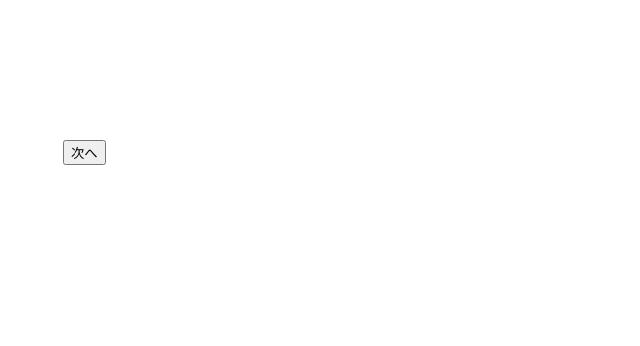
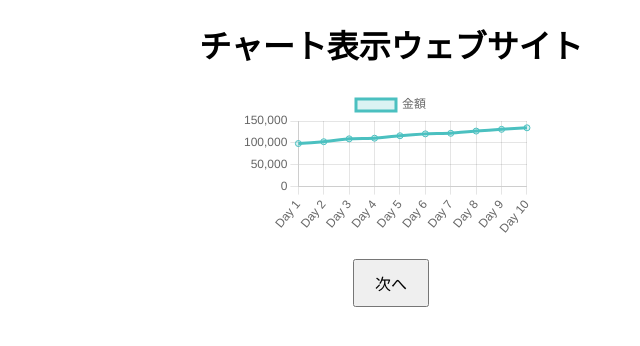
Before and after one commit to yossiyoo/tousi, a plain HTML site: page index.html in a window 1280 px wide. Both pictures are taken after a click on the button "次へ". Shown: the whole page, without its empty margins (249-889 px from the left). Drawn offline with nearby package versions, Linux system fonts and the light colour scheme.

Commit message:
Update index.html

```diff
--- a/index.html
+++ b/index.html
@@ -4,14 +4,88 @@
     <meta charset="UTF-8">
     <meta name="viewport" content="width=device-width, initial-scale=1.0">
     <title>チャート表示ウェブサイト</title>
-    <link rel="stylesheet" href="styles.css">
     <script src="https://cdn.jsdelivr.net/npm/chart.js"></script>
+    <style>
+        body {
+            font-family: Arial, sans-serif;
+            text-align: center;
+            margin: 20px;
+        }
+        canvas {
+            max-width: 600px;
+            margin: auto;
+        }
+        button {
+            margin-top: 20px;
+            padding: 10px 20px;
+            font-size: 16px;
+        }
+    </style>
 </head>
 <body>
-    <div class="container">
-        <canvas id="myChart"></canvas>
-        <button id="nextBtn">次へ</button>
-    </div>
-    <script src="script.js"></script>
+    <h1>チャート表示ウェブサイト</h1>
+    <canvas id="myChart"></canvas>
+    <button id="nextButton">次へ</button>
+
+    <script>
+        let chart;
+        let step = 0;
+
+        const nextButton = document.getElementById('nextButton');
+        nextButton.addEventListener('click', handleNext);
+
+        function handleNext() {
+            if (step === 0) {
+                displayChart(100000, 135000);
+                alert('35000円が出金されました');
+                step++;
+            } else if (step === 1) {
+                displayChart(1000000, 2430000);
+                step++;
+            } else {
+                alert('これ以上のステップはありません');
+            }
+        }
+
+        function displayChart(startAmount, endAmount) {
+            const labels = Array.from({ length: 10 }, (_, i) => `Day ${i + 1}`);
+            const data = generateRandomData(startAmount, endAmount, labels.length);
+
+            const ctx = document.getElementById('myChart').getContext('2d');
+            if (chart) {
+                chart.destroy();
+            }
+            chart = new Chart(ctx, {
+                type: 'line',
+                data: {
+                    labels: labels,
+                    datasets: [{
+                        label: '金額',
+                        data: data,
+                        borderColor: 'rgba(75, 192, 192, 1)',
+                        backgroundColor: 'rgba(75, 192, 192, 0.2)',
+                        fill: false,
+                        tension: 0.1
+                    }]
+                },
+                options: {
+                    scales: {
+                        y: {
+                            beginAtZero: true
+                        }
+                    }
+                }
+            });
+        }
+
+        function generateRandomData(start, end, length) {
+            const data = [];
+            const step = (end - start) / (length - 1);
+            for (let i = 0; i < length; i++) {
+                data.push(start + step * i + (Math.random() - 0.5) * step);
+            }
+            return data;
+        }
+    </script>
 </body>
 </html>
```
